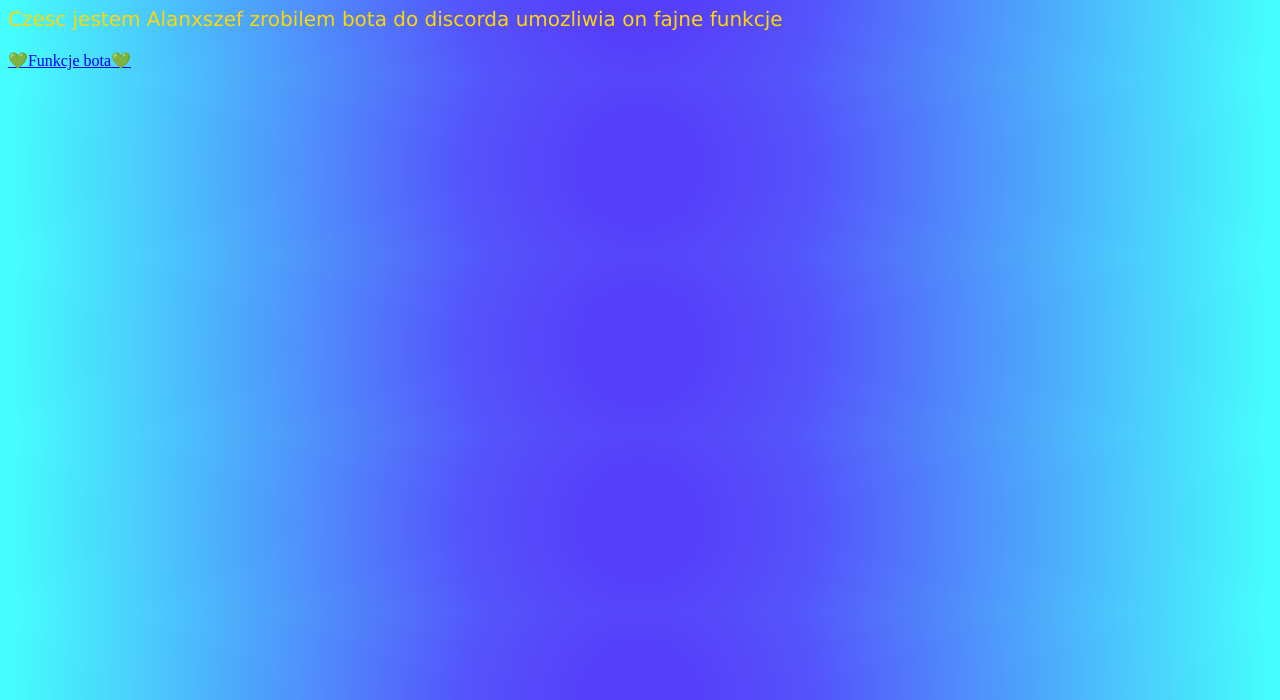
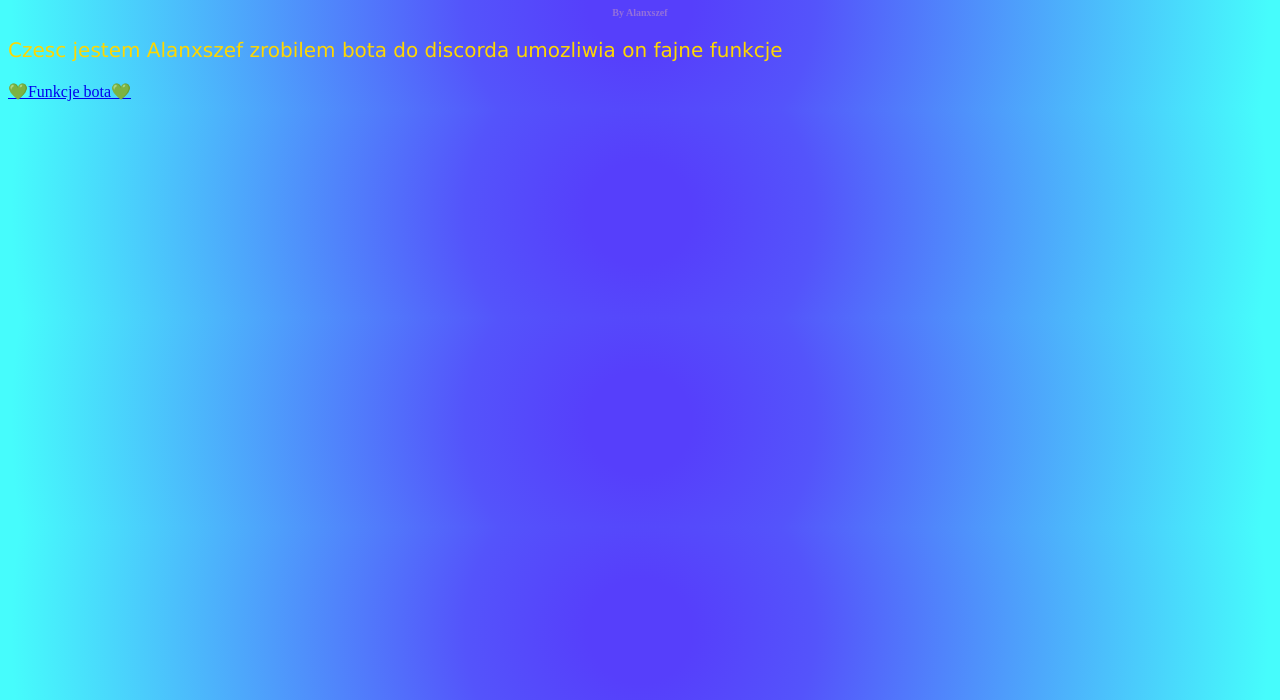
Before and after one commit to Alanxszef/Emoji-bot, a plain HTML site: page index.html in a window 1280 px wide. Shown: the part 100-800 px from the top of the page. Drawn offline with Linux system fonts and the light colour scheme.

Commit message:
Update index.html

```diff
--- a/index.html
+++ b/index.html
@@ -12,6 +12,7 @@
   <a href="https://www.tip4stream.pl/wplata/alanxszef">💸Donate💸</a>
   <a href="http://www.youtube.com/@Alanxszef_">💚MY YOUTUBE💚</a>
 <h1>EmoijBOT</h1>
+<h2>By Alanxszef</h2>
 <p>Czesc jestem Alanxszef zrobilem bota do discorda umozliwia on fajne funkcje</p>
 <a href="funkcje.html">💚Funkcje bota💚</a>
 
```
